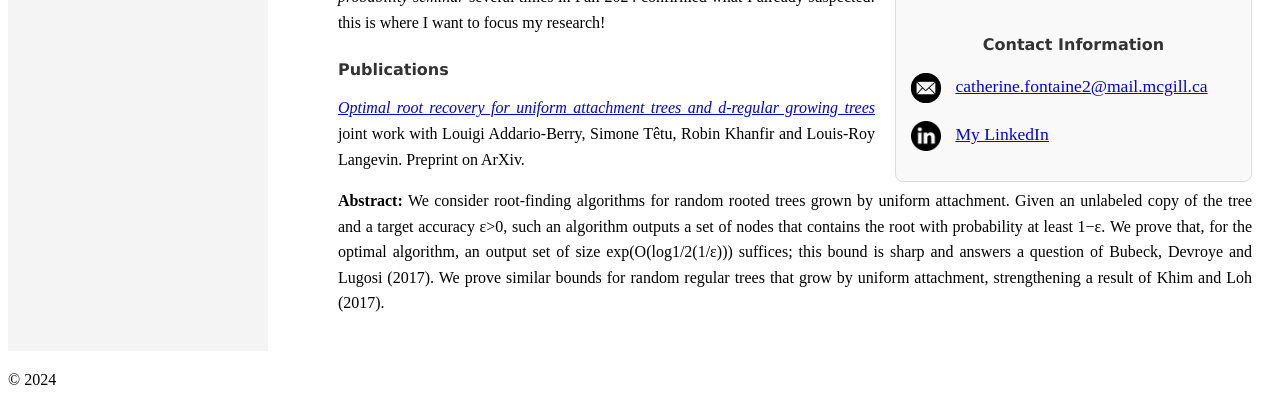
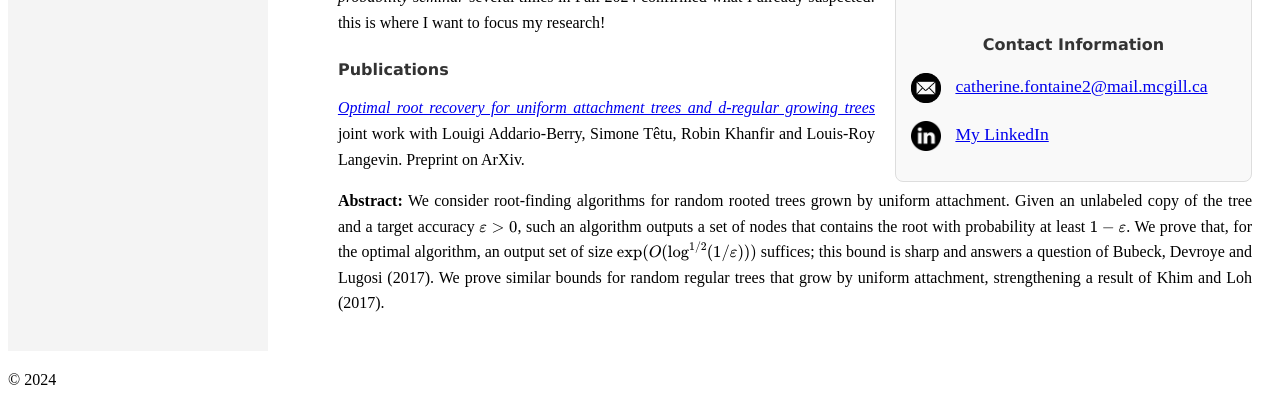
Before and after one commit to CatherineFontaine/CatherineFontaine.github.io, a Jekyll site: the page built from index.md, in a window 1280 px wide, cut to the strip 668-1076 px from the top of the page. Built offline with Jekyll 4.4.1, drawn with Linux system fonts in a browser that asks for light colours.

Commit message:
Update index.md

```diff
--- a/index.md
+++ b/index.md
@@ -22,4 +22,4 @@ I’m particularly drawn to the intersection of mathematics and computer science
 
 [*Optimal root recovery for uniform attachment trees and d-regular growing trees*](https://arxiv.org/abs/2411.18614) joint work with Louigi Addario-Berry, Simone Têtu, Robin Khanfir and Louis-Roy Langevin. Preprint on ArXiv.
 
-**Abstract:** We consider root-finding algorithms for random rooted trees grown by uniform attachment. Given an unlabeled copy of the tree and a target accuracy ε>0, such an algorithm outputs a set of nodes that contains the root with probability at least 1−ε. We prove that, for the optimal algorithm, an output set of size exp(O(log1/2(1/ε))) suffices; this bound is sharp and answers a question of Bubeck, Devroye and Lugosi (2017). We prove similar bounds for random regular trees that grow by uniform attachment, strengthening a result of Khim and Loh (2017).
+**Abstract:** We consider root-finding algorithms for random rooted trees grown by uniform attachment. Given an unlabeled copy of the tree and a target accuracy $\varepsilon > 0$, such an algorithm outputs a set of nodes that contains the root with probability at least $1−\varepsilon$. We prove that, for the optimal algorithm, an output set of size $\exp(O(\log^{1/2}(1/\varepsilon)))$ suffices; this bound is sharp and answers a question of Bubeck, Devroye and Lugosi (2017). We prove similar bounds for random regular trees that grow by uniform attachment, strengthening a result of Khim and Loh (2017).
```
